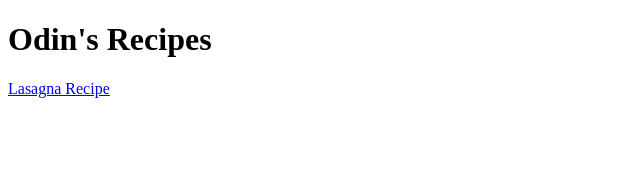
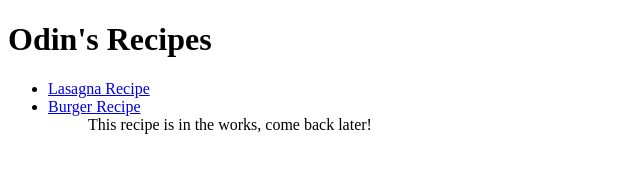
Before and after one commit to ayedun/odin-recipes, a plain HTML site: page index.html in a window 1280 px wide. Shown: the whole page, without its empty margins (0-640 px from the left). Drawn offline with Linux system fonts and the light colour scheme.

Commit message:
Add link for burger recipe

```diff
--- a/index.html
+++ b/index.html
@@ -7,8 +7,12 @@
 
         <body>
             <h1> Odin's Recipes</h1>
-            <a href="./recipes/lasagna.html">Lasagna Recipe</a>
+            <ul>
+                <li><a href="./recipes/lasagna.html">Lasagna Recipe</a></li>
+               <li><dt><a href="./recipes/lasagna.html">Burger Recipe</a></dt></li>
+                <dd>This recipe is in the works, come back later!</dd>
 
+            </ul>
 
 
         </body>
```
